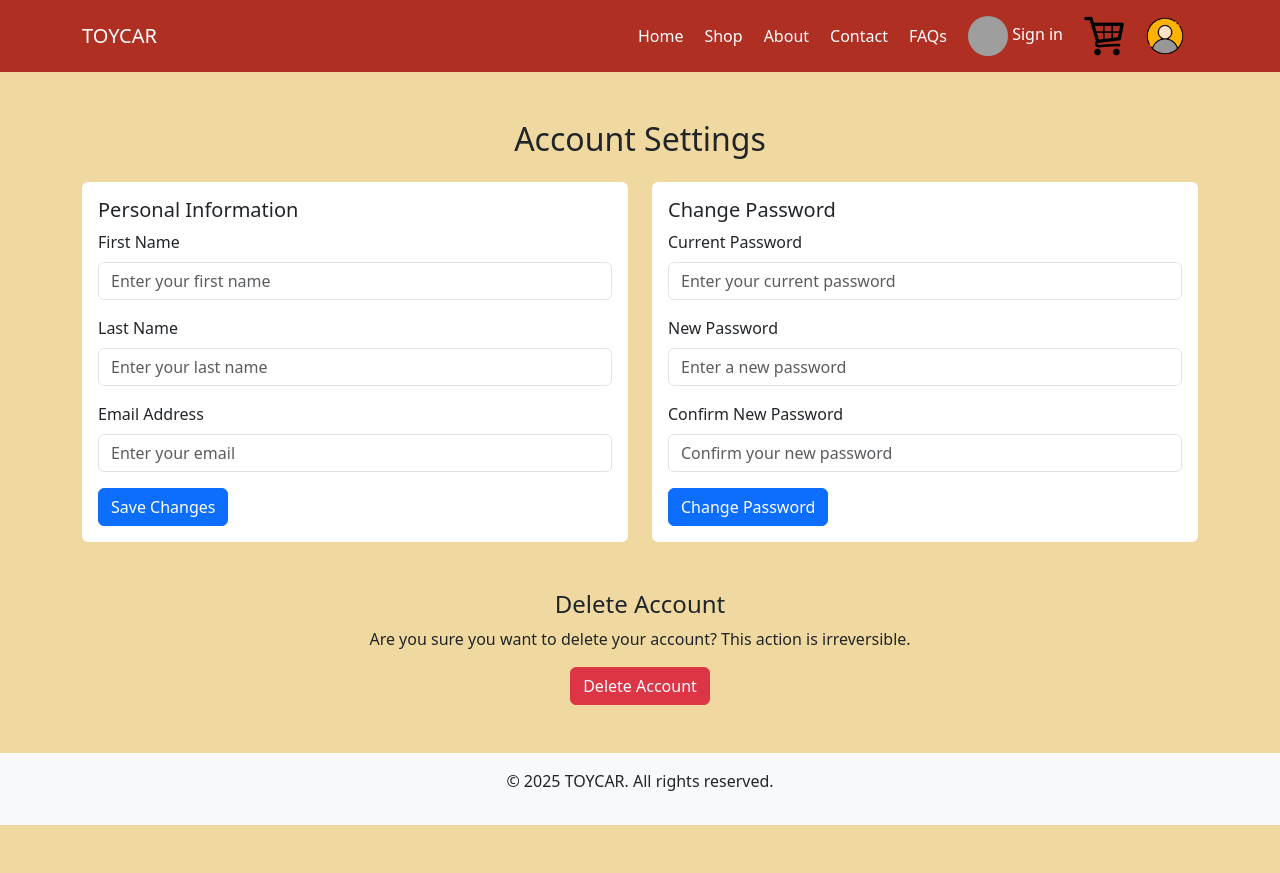
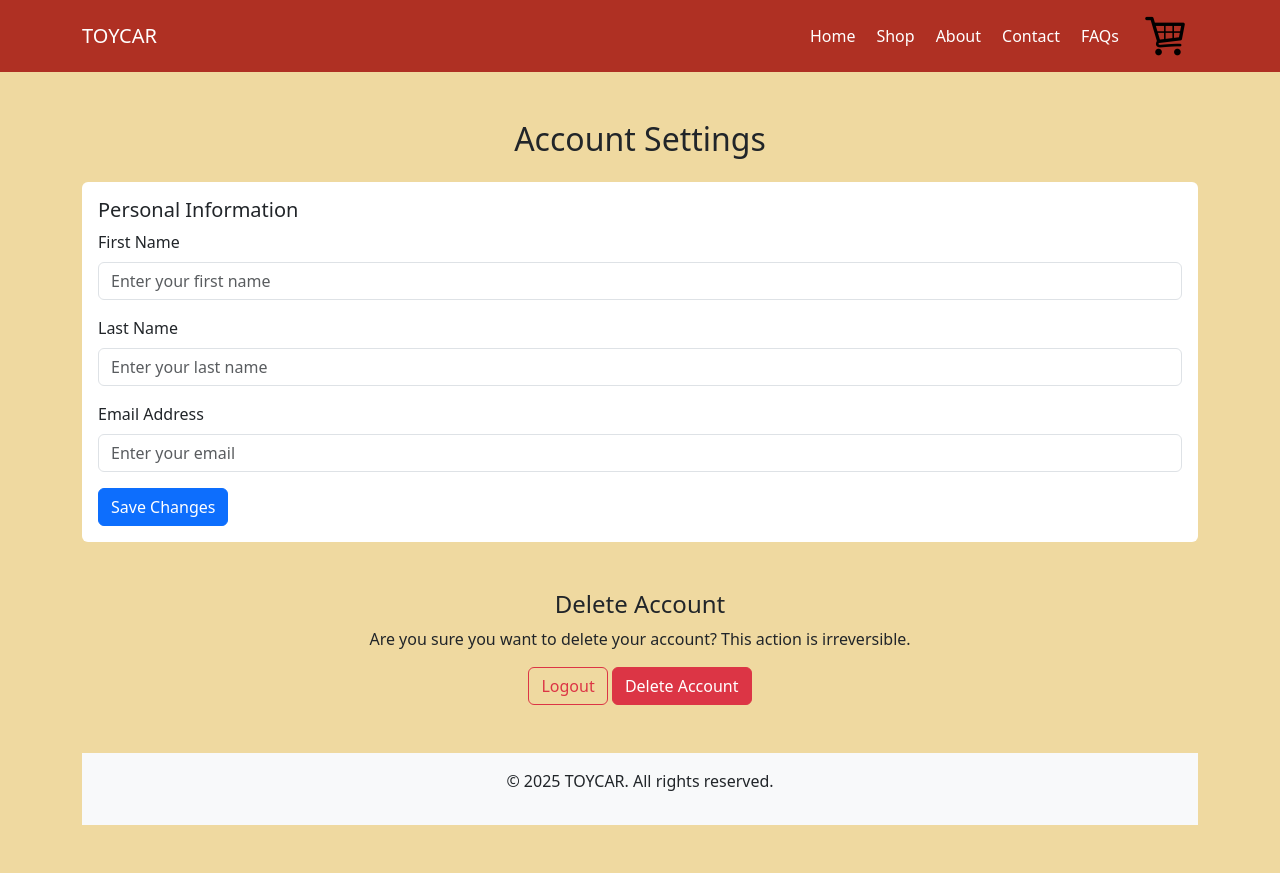
Before and after one commit to ismluzj27/toycar, a Django app: page /settings/ in a window 1280 px wide. Before the commit the page ends 825 px from the top, so only its background shows below. Run offline with Django 5.2, Linux system fonts and the light colour scheme; the visitor is signed in with stand-in values (Sample User, id 1); parts of the project's set-up code (start-up, migrations or seed data) failed here and were passed over; grey boxes are pictures that could not be loaded.

Commit message:
Log IN, log OUT, setting BAYGE.

```diff
--- a/toycar/templates/navbar.html
+++ b/toycar/templates/navbar.html
@@ -35,11 +35,15 @@
                 </li>
 
                 <li class="nav-item">
-                    {% if user.is_authenticated and user_social %}
-                        <a href="{% url 'logout' %}" class="nav-link profile-btn">
-                            <img src="{{ user_social.extra_data.picture }}" alt="{{ user.first_name }}'s profile picture" class="profile-icon">
-                            {{ user.first_name }}
-                        </a>
+                    {% if user.is_authenticated %}
+                        {% for auth in user.social_auth.all %}
+                            {% if auth.provider == 'google-oauth2' %}
+                                <a href="{% url 'settings' %}" class="nav-link profile-btn">
+                                    <img src="{% static 'pfp.png' %}" alt="{{ user.first_name }}'s profile picture" class="std-icon">
+                                    {{ user.first_name }}
+                                </a>
+                            {% endif %}
+                        {% endfor %}
                     {% else %}
                         <a href="{% url 'social:begin' 'google-oauth2' %}" class="google-btn nav-link">
                             <img src="https://developers.google.com/identity/images/g-logo.png" alt="Google logo" class="std-icon">
@@ -57,11 +61,11 @@
                     </a>
                 </li>
                 <!-- Profile icon -->
-                <li class="nav-item ms-auto">
-                    <a class="nav-link" href="{% url 'settings' %}">
-                        <img src="{% static 'pfp.png' %}" alt="Profile" class="std-icon">
-                    </a>
-                </li>
+{#                <li class="nav-item ms-auto">#}
+{#                    <a class="nav-link" href="{% url 'settings' %}">#}
+{#                        <img src="{% static 'pfp.png' %}" alt="Profile" class="std-icon">#}
+{#                    </a>#}
+{#                </li>#}
             </ul>
         </div>
     </div>
--- a/toycar/templates/settings.html
+++ b/toycar/templates/settings.html
@@ -17,7 +17,7 @@
     <h2 class="text-center mb-4">Account Settings</h2>
     <div class="row">
         <!-- Personal Information Section -->
-        <div class="col-md-6">
+        <div class="col-md-12">
             <div class="card">
                 <div class="card-body">
                     <h5 class="card-title">Personal Information</h5>
@@ -40,34 +40,35 @@
             </div>
         </div>
         <!-- Password Change Section -->
-        <div class="col-md-6">
-            <div class="card">
-                <div class="card-body">
-                    <h5 class="card-title">Change Password</h5>
-                    <form>
-                        <div class="mb-3">
-                            <label for="currentPassword" class="form-label">Current Password</label>
-                            <input type="password" class="form-control" id="currentPassword" placeholder="Enter your current password">
-                        </div>
-                        <div class="mb-3">
-                            <label for="newPassword" class="form-label">New Password</label>
-                            <input type="password" class="form-control" id="newPassword" placeholder="Enter a new password">
-                        </div>
-                        <div class="mb-3">
-                            <label for="confirmPassword" class="form-label">Confirm New Password</label>
-                            <input type="password" class="form-control" id="confirmPassword" placeholder="Confirm your new password">
-                        </div>
-                        <button type="submit" class="btn btn-primary">Change Password</button>
-                    </form>
-                </div>
-            </div>
-        </div>
-    </div>
+{#        <div class="col-md-6">#}
+{#            <div class="card">#}
+{#                <div class="card-body">#}
+{#                    <h5 class="card-title">Change Password</h5>#}
+{#                    <form>#}
+{#                        <div class="mb-3">#}
+{#                            <label for="currentPassword" class="form-label">Current Password</label>#}
+{#                            <input type="password" class="form-control" id="currentPassword" placeholder="Enter your current password">#}
+{#                        </div>#}
+{#                        <div class="mb-3">#}
+{#                            <label for="newPassword" class="form-label">New Password</label>#}
+{#                            <input type="password" class="form-control" id="newPassword" placeholder="Enter a new password">#}
+{#                        </div>#}
+{#                        <div class="mb-3">#}
+{#                            <label for="confirmPassword" class="form-label">Confirm New Password</label>#}
+{#                            <input type="password" class="form-control" id="confirmPassword" placeholder="Confirm your new password">#}
+{#                        </div>#}
+{#                        <button type="submit" class="btn btn-primary">Change Password</button>#}
+{#                    </form>#}
+{#                </div>#}
+{#            </div>#}
+{#        </div>#}
+{#    </div>#}
 
     <!-- Delete Account Section -->
     <div class="text-center my-5">
         <h4>Delete Account</h4>
         <p>Are you sure you want to delete your account? This action is irreversible.</p>
+        <a class="btn btn-outline-danger" href="{% url 'logout' %}">Logout</a>
         <button class="btn btn-danger">Delete Account</button>
     </div>
 </div>
--- a/toycar/urls.py
+++ b/toycar/urls.py
@@ -6,6 +6,7 @@
     path('index/', views.index, name='index'),
     path('about/', views.about, name='about'),
     path('shop/', views.shop, name='shop'),
+    path('logout/', views.logout_view, name='logout'),
     path('item/<str:item_id>/', views.item, name='item'),
     path('checkout/', views.checkout, name='checkout'),
     path('settings/', views.settings, name='settings'),
--- a/toycar/views.py
+++ b/toycar/views.py
@@ -1,8 +1,12 @@
 from django.shortcuts import render, redirect
 from .firebase import database_ref
-
+from django.contrib.auth import logout
 
 # Create your views here.
+
+def logout_view(request):
+    logout(request)
+    return redirect("index")
 
 def blank(request):
     return redirect("index")
```
